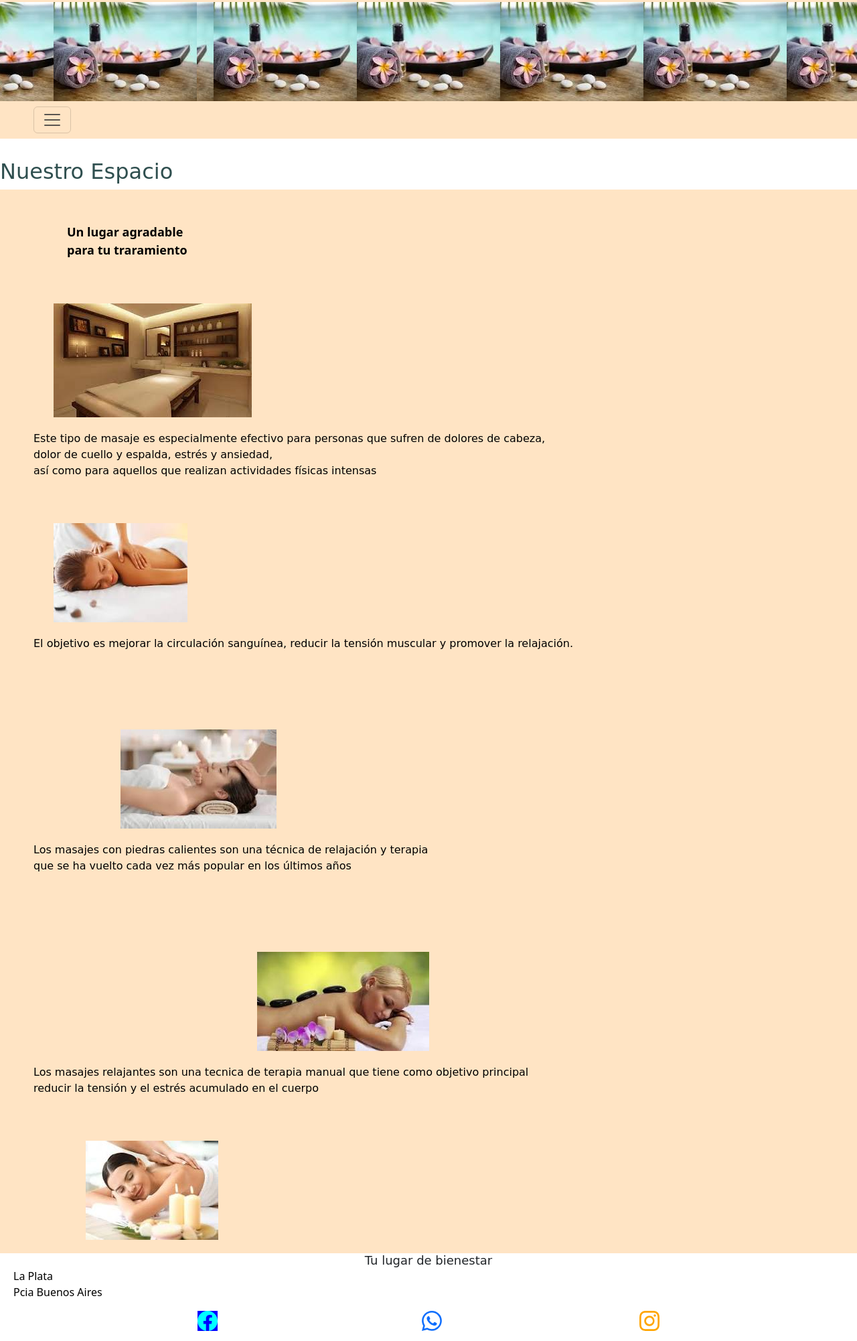
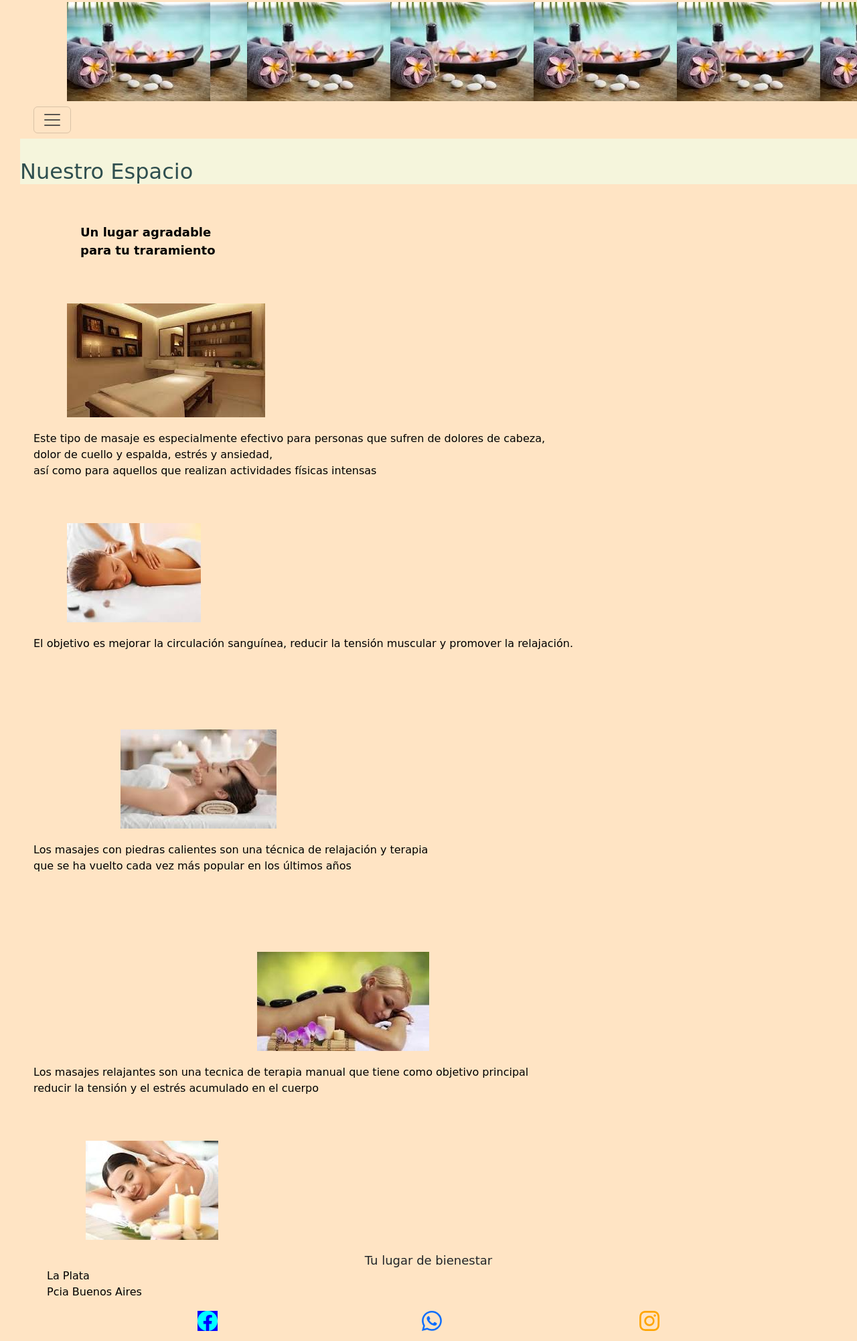
Before and after one commit to mariacortizo/pf-masajes, a website: page index.html in a window 1280 px wide. Shown: the part 304-2306 px from the top of the page at 67% size. Drawn offline with nearby package versions, Linux system fonts and the light colour scheme.

Commit message:
modifique estilos

```diff
--- a/index.html
+++ b/index.html
@@ -35,7 +35,7 @@
 
 </head>
 
-<body >
+<body w-100>
 
  <header >
 
@@ -95,10 +95,10 @@
  </header>
 
  <main >
- <div class=" espacio" w-100>
+ <div class=" espacio" >
     <h2> Nuestro Espacio</h2>
   </div>
-    <section w-100 >
+    <section  >
       <p class="espacio1"><b> Un lugar agradable <br>
       para tu traramiento</b> </p>
 
--- a/scss/_footer.scss
+++ b/scss/_footer.scss
@@ -9,7 +9,7 @@
 
 
 
-.redes{display: flex;justify-content: space-evenly;}
+.redes{display: flex;justify-content: space-evenly;margin-bottom: 15px;}
 .mi-facebook{color: cyan;}
 .mi-watsapp{color: greenyellow}
 .mi-instagram{color:orange;}
--- a/scss/_mediaq.scss
+++ b/scss/_mediaq.scss
@@ -3,13 +3,8 @@
 font-size: medium;}
 }
 /* tablet */
-@media only screen and ( min-width: 481px) and (max-width: 767px)
+@media only screen and ( min-width: 481px) and (max-width: 960px)
 { body {background-color: bisque; } }
 
 /* desktop */
-@media only screen and (min-width: 768px) and (max-width: 1024px)
-{ body { background-color: bisque; }
-}
-@media only screen and (min-width: 1025px) and (max-width: 1280px)
-{ body { background-color: bisque; }
-}
+@media only screen and (min-width: 961px) {body {background-color: bisque;}}
--- a/scss/_nav.scss
+++ b/scss/_nav.scss
@@ -66,7 +66,7 @@ nav {
 
 
 .logo-m{width: 150px;height: 150px;}
-h4{padding-top: 30px;}
+h4{padding-top: 30px;margin-left: 15px;}
 
 /*nav-corporales*/
 
@@ -100,7 +100,7 @@ h4.encabezado1{margin-left: 50px; margin-top: 50px;background-color: bisque;}
 font-size: medium;
 @include sizes(50px, 50px);
 margin-bottom: 50px;
-margin-right: 50px; }
+margin-right: 20px; margin-left: 10px;}
 .dom{font-size: larger; margin: auto;}
 h3{margin-left: 150px;}
 .vis{padding-top: 30px;}
--- a/scss/_principal.scss
+++ b/scss/_principal.scss
@@ -20,7 +20,7 @@ section{ margin-left: 100px;
 .espacio{
      color: darkslategrey;
      font-family: cursive;padding-top: 30px;
-     background-color: beige;}
+     background-color: beige;margin-left: 30px;}
 
 
 p{color: black;
@@ -30,7 +30,7 @@ p{color: black;
     font-size: medium;}
 .descont { padding-left:100px;
         padding-top: 50px;}
-.facial { padding-left: 180px;
+.facial { padding-left: 180px;margin-right: 10px;
       padding-top: 100px;}
 .piedras {padding-left: 30%;
     padding-top: 100px;}
```
Also changed, not shown: pages/nuestros-servicios.html (+1 -1 lines), css/main.css, 1 other file.
